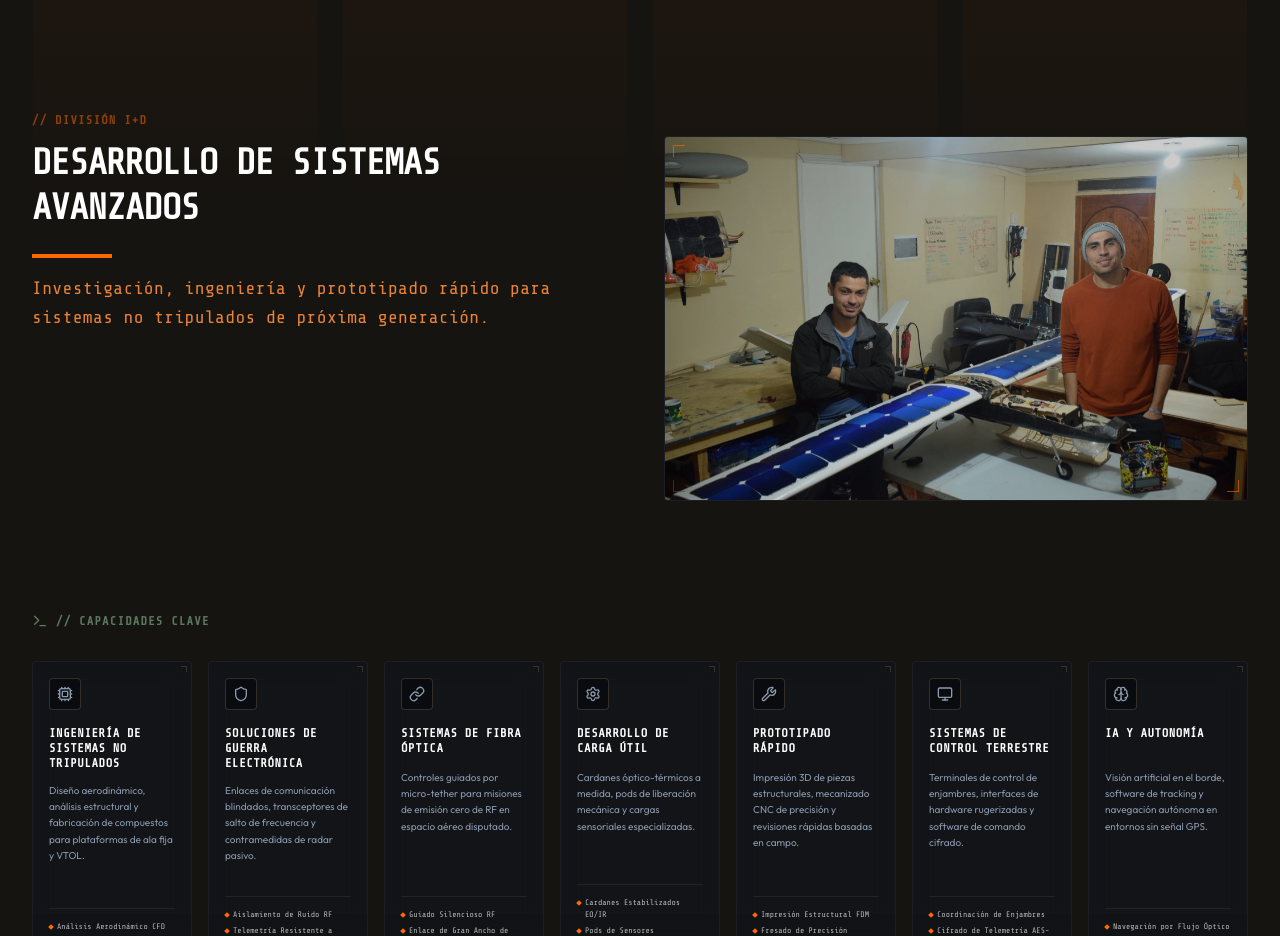
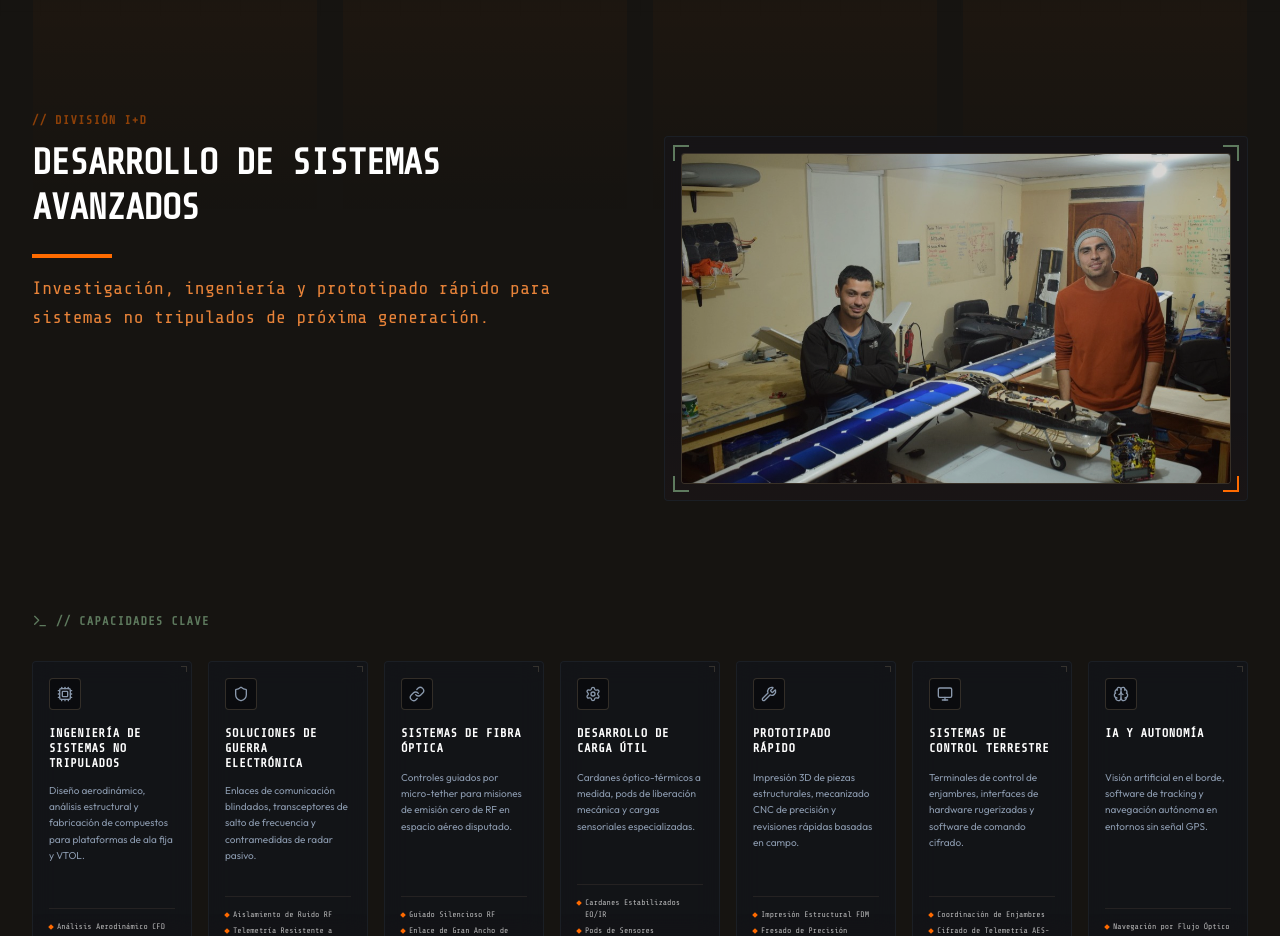
Before and after one commit to LilTeo14/ReaperDrone, a Next.js app: page / in a window 1280 px wide. Shown: the part 5500-6436 px from the top of the page. Built offline with nearby package versions, Linux system fonts and the light colour scheme.

Commit message:
Frame R&D workshop image in tactical console container matching Hero style

```diff
--- a/src/components/AdvancedDevelopment.tsx
+++ b/src/components/AdvancedDevelopment.tsx
@@ -231,19 +231,25 @@ export default function AdvancedDevelopment({ lang }: AdvancedDevelopmentProps)
               {t[lang].subtitle}
             </p>
           </div>
-          <div className="lg:col-span-6 relative w-full aspect-[16/10] lg:mt-6 border border-[#4f473d]/40 rounded-sm overflow-hidden glass-panel group">
-            <div className="absolute inset-0 bg-black/20 z-10 group-hover:bg-transparent transition-colors duration-300" />
-            <Image
-              src="/workshop_rnd.jpg"
-              alt="Reaper Defence R&D Lab Workshop"
-              fill
-              className="object-cover transition-transform duration-500 group-hover:scale-102"
-            />
+          <div className="lg:col-span-6 relative w-full aspect-[16/10] lg:mt-6 glass-panel rounded-sm p-4 overflow-hidden scanlines group">
+            <div className="absolute inset-0 bg-[#ff6b00]/[0.02] pointer-events-none z-10" />
+
             {/* Corner Indicators */}
-            <div className="absolute top-2 left-2 w-3 h-3 border-t border-l border-[#ff6b00]/60 z-20" />
-            <div className="absolute top-2 right-2 w-3 h-3 border-t border-r border-[#4f473d]/60 z-20" />
-            <div className="absolute bottom-2 left-2 w-3 h-3 border-b border-l border-[#4f473d]/60 z-20" />
-            <div className="absolute bottom-2 right-2 w-3 h-3 border-b border-r border-[#ff6b00]/60 z-20" />
+            <div className="absolute top-2 left-2 w-4 h-4 border-t-2 border-l-2 border-[#5e7a5e] z-20" />
+            <div className="absolute top-2 right-2 w-4 h-4 border-t-2 border-r-2 border-[#5e7a5e] z-20" />
+            <div className="absolute bottom-2 left-2 w-4 h-4 border-b-2 border-l-2 border-[#5e7a5e] z-20" />
+            <div className="absolute bottom-2 right-2 w-4 h-4 border-b-2 border-r-2 border-[#ff6b00] z-20" />
+
+            {/* Inner Image Container */}
+            <div className="relative w-full h-full border border-[#4f473d]/60 rounded-sm overflow-hidden bg-black/30">
+              <div className="absolute inset-0 bg-black/15 z-10 group-hover:bg-transparent transition-colors duration-300" />
+              <Image
+                src="/workshop_rnd.jpg"
+                alt="Reaper Defence R&D Lab Workshop"
+                fill
+                className="object-cover transition-transform duration-500 group-hover:scale-102"
+              />
+            </div>
           </div>
         </div>
 
```
